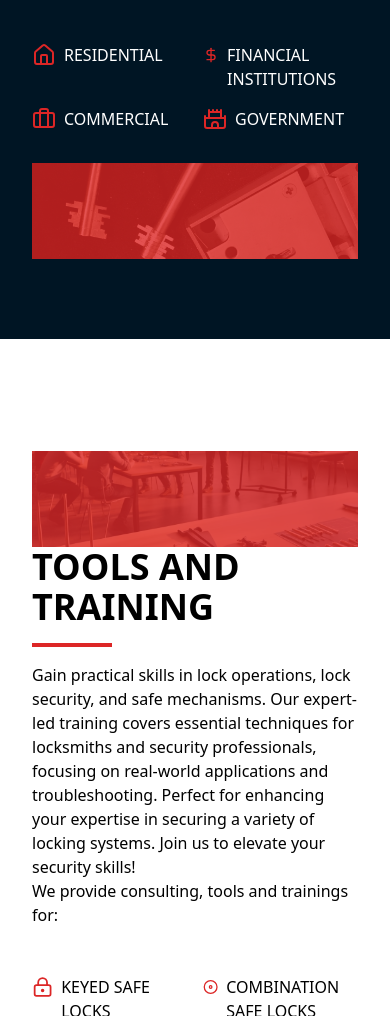
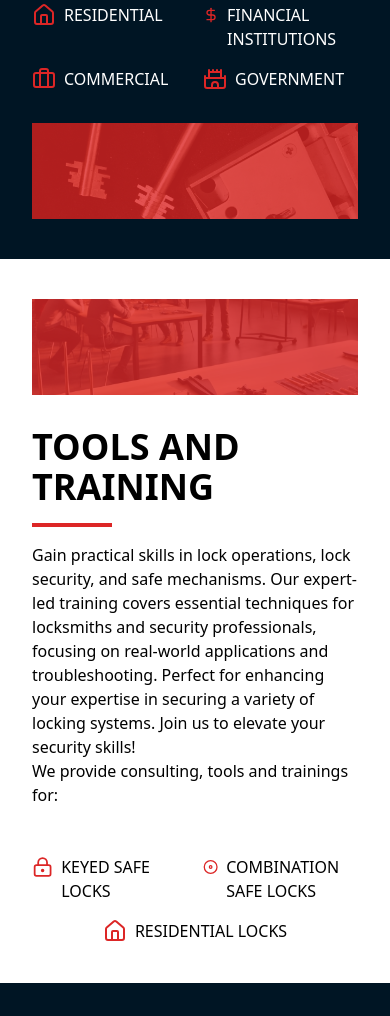
Before and after one commit to mpm-lock-decoders/mpm-lock-decoders.github.io, a website: page index.html in a window 390 px wide. Shown: the part 984-2000 px from the top of the page. Drawn offline with nearby package versions, Linux system fonts and the light colour scheme; files whose address does not match are found by name.

Commit message:
fix margins

```diff
--- a/index.html
+++ b/index.html
@@ -53,7 +53,8 @@
   <section class="relative w-full">
     <!-- Background Image Container (visible only on mobile) -->
     <div class="absolute inset-0 md:hidden">
-      <img src="/mpm-lock-decoder/static/images/DSC03836-scaled.jpg" alt="Lock dial" class="object-cover w-full h-full">
+      <img src="/mpm-lock-decoder/static/images/DSC03836-scaled.jpg" alt="Lock dial"
+      class="object-cover w-full h-full">
       <img src="/mpm-lock-decoder/static/images/mechanic-60.webp" alt="Geometric overlay"
         class="absolute inset-0 object-cover w-full h-full">
       <div class="absolute inset-0 z-0 bg-black/50"></div>
@@ -98,7 +99,7 @@
 
 
   <!-- Dark Section -->
-  <section class="flex flex-col w-full px-8 py-20 text-white bg-navy md:flex-row">
+  <section class="flex flex-col w-full px-8 py-10 text-white md:py-20 bg-navy md:flex-row">
     <!-- Left Column with info -->
     <div class="flex-1 w-full md:w-1/2">
       <h2 class="pb-4 text-4xl font-bold">MPM LOCK DECODERS</h2>
@@ -132,7 +133,7 @@
       </div>
     </div>
     <!-- Right Column with image -->
-    <div class="flex flex-1 w-full mt-8 md:w-1/2 md:pl-8 md:mt-0">
+    <div class="flex flex-1 w-full mt-8 md:mt-0 md:w-1/2 md:pl-8">
       <div class="relative flex items-stretch flex-1 h-full p-12 overflow-hidden bg-red-600">
         <!-- Background image container with overlay -->
         <div class="absolute inset-0 bg-center bg-cover opacity-20"
@@ -144,9 +145,9 @@
   </section>
 
   <!-- Light Section -->
-  <section class="flex flex-col w-full px-8 py-20 md:flex-row">
+  <section class="flex flex-col w-full px-8 py-10 md:py-20 md:flex-row">
     <!-- Left Column with image -->
-    <div class="flex flex-1 w-full mt-8 md:w-1/2 md:mt-0">
+    <div class="flex flex-1 w-full mt-0 md:w-1/2">
       <div class="relative flex items-stretch flex-1 h-full p-12 overflow-hidden bg-red-600">
         <!-- Background image container with overlay -->
         <div class="absolute inset-0 bg-center bg-cover opacity-20"
@@ -156,7 +157,7 @@
       </div>
     </div>
     <!-- Right Column with info -->
-    <div class="flex-1 w-full md:w-1/2 md:pl-8">
+    <div class="flex-1 w-full mt-8 md:w-1/2 md:pl-8 md:mt-0">
       <h2 class="pb-4 text-4xl font-bold">TOOLS AND TRAINING</h2>
       <div class="w-20 h-1 bg-red-600 "></div>
       <p class="pt-4">
```
